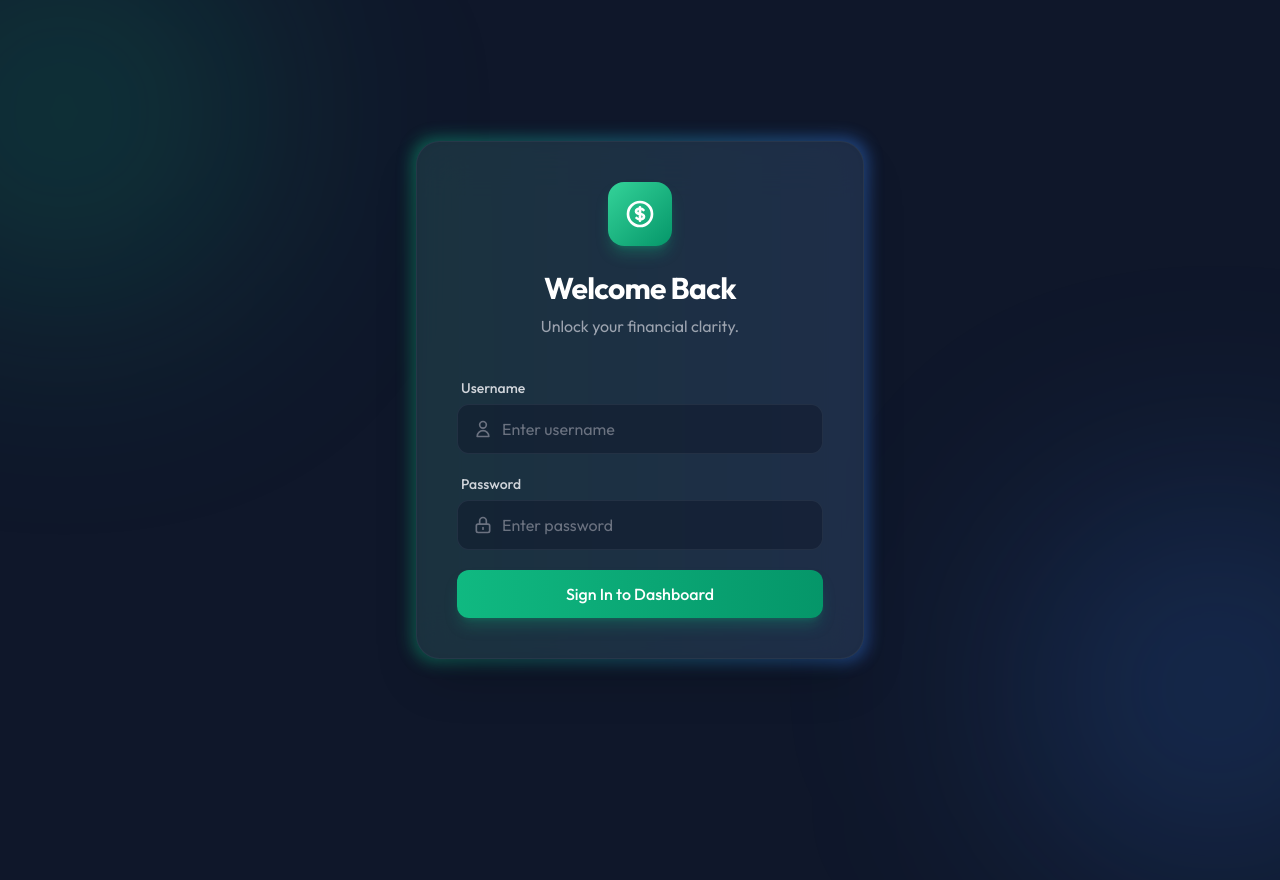
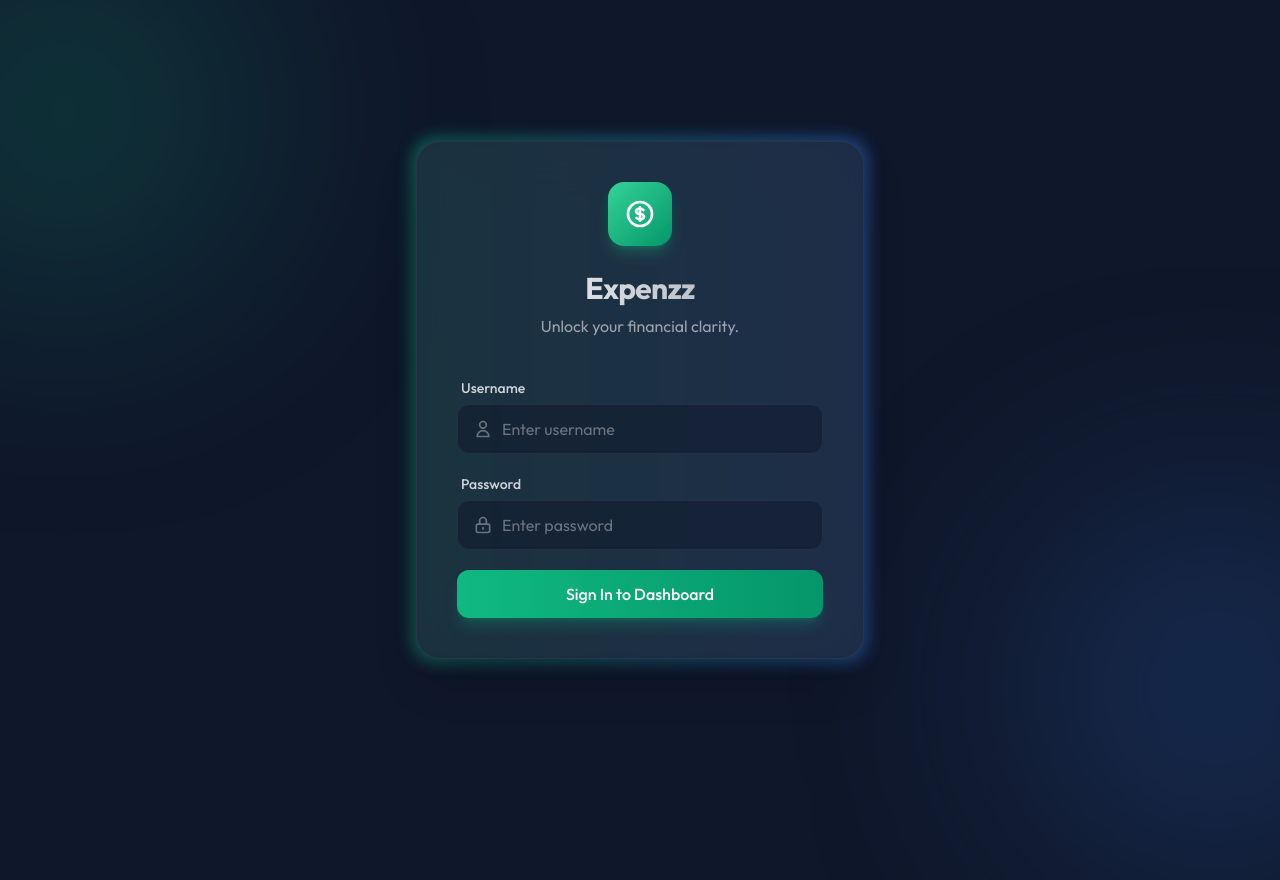
Before and after one commit to 2ztech/finance-tracker, a PHP site: page /login in a window 1280 px wide; the page is wider, and only the part inside the window is pictured. Run offline with PHP 8.4, Linux system fonts and the light colour scheme; some libraries are stand-ins or nearby versions.

Commit message:
update app name

```diff
--- a/templates/layout.php
+++ b/templates/layout.php
@@ -17,7 +17,7 @@ $navItems = [
 <head>
     <meta charset="UTF-8">
     <meta name="viewport" content="width=device-width, initial-scale=1.0">
-    <title>ExpenseOwl - Dashboard</title>
+    <title>Expenzz</title>
     <script src="https://cdn.tailwindcss.com"></script>
     <script src="https://cdn.jsdelivr.net/npm/chart.js"></script>
     <style>
@@ -56,7 +56,7 @@ $navItems = [
                 <div class="w-10 h-10 rounded-xl bg-gradient-to-br from-brand-400 to-brand-600 flex items-center justify-center shadow-lg shadow-brand-500/30">
                     <svg class="w-5 h-5 text-white" fill="none" stroke="currentColor" viewBox="0 0 24 24"><path stroke-linecap="round" stroke-linejoin="round" stroke-width="2" d="M12 8c-1.657 0-3 .895-3 2s1.343 2 3 2 3 .895 3 2-1.343 2-3 2m0-8c1.11 0 2.08.402 2.599 1M12 8V7m0 1v8m0 0v1m0-1c-1.11 0-2.08-.402-2.599-1M21 12a9 9 0 11-18 0 9 9 0 0118 0z"></path></svg>
                 </div>
-                <h1 class="text-2xl font-bold tracking-tight text-transparent bg-clip-text bg-gradient-to-r from-white to-gray-400">ExpenseOwl</h1>
+                <h1 class="text-2xl font-bold tracking-tight text-transparent bg-clip-text bg-gradient-to-r from-white to-gray-400">Expenzz</h1>
             </div>
             <button onclick="toggleSidebar()" class="lg:hidden absolute right-4 text-gray-400 hover:text-white p-2 rounded-lg hover:bg-dark-700/50">
                 <svg class="w-6 h-6" fill="none" stroke="currentColor" viewBox="0 0 24 24"><path stroke-linecap="round" stroke-linejoin="round" stroke-width="2" d="M6 18L18 6M6 6l12 12"></path></svg>
@@ -122,7 +122,7 @@ $navItems = [
                 <div class="w-8 h-8 rounded-lg bg-brand-500 flex items-center justify-center">
                     <svg class="w-4 h-4 text-white" fill="none" stroke="currentColor" viewBox="0 0 24 24"><path stroke-linecap="round" stroke-linejoin="round" stroke-width="2" d="M12 8v4m0 4h.01M21 12a9 9 0 11-18 0 9 9 0 0118 0z"></path></svg>
                 </div>
-                <h1 class="text-lg font-bold">ExpenseOwl</h1>
+                <h1 class="text-lg font-bold">Expenzz</h1>
             </div>
         </header>
 
--- a/templates/login.php
+++ b/templates/login.php
@@ -20,7 +20,7 @@ if ($_SERVER['REQUEST_METHOD'] === 'POST') {
 <head>
     <meta charset="UTF-8">
     <meta name="viewport" content="width=device-width, initial-scale=1.0">
-    <title>ExpenseOwl - Secure Login</title>
+    <title>Expenzz</title>
     <script src="https://cdn.tailwindcss.com"></script>
     <style>
         @import url('https://fonts.googleapis.com/css2?family=Outfit:wght@300;400;500;600;700&display=swap');
@@ -61,7 +61,7 @@ if ($_SERVER['REQUEST_METHOD'] === 'POST') {
                 <div class="inline-flex items-center justify-center w-16 h-16 rounded-2xl bg-gradient-to-br from-brand-400 to-brand-600 mb-6 shadow-lg shadow-brand-500/30 transform transition hover:scale-105 duration-300">
                     <svg class="w-8 h-8 text-white" fill="none" stroke="currentColor" viewBox="0 0 24 24"><path stroke-linecap="round" stroke-linejoin="round" stroke-width="2" d="M12 8c-1.657 0-3 .895-3 2s1.343 2 3 2 3 .895 3 2-1.343 2-3 2m0-8c1.11 0 2.08.402 2.599 1M12 8V7m0 1v8m0 0v1m0-1c-1.11 0-2.08-.402-2.599-1M21 12a9 9 0 11-18 0 9 9 0 0118 0z"></path></svg>
                 </div>
-                <h1 class="text-3xl font-bold tracking-tight text-white mb-2">Welcome Back</h1>
+                <h1 class="text-3xl font-bold mb-2 text-transparent bg-clip-text bg-gradient-to-r from-white to-gray-400 tracking-tight">Expenzz</h1>
                 <p class="text-gray-400">Unlock your financial clarity.</p>
             </div>
 
```
